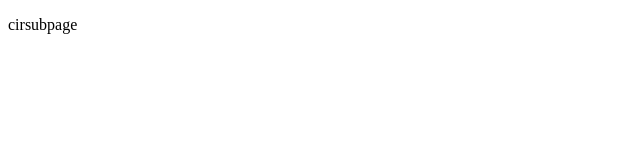
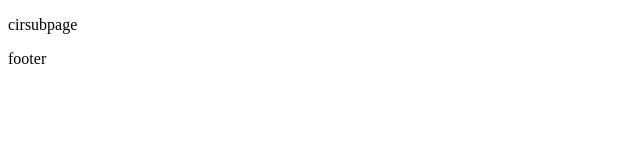
Before and after one commit to byteAr/cirsubpage, an Angular app: page / in a window 1280 px wide. Shown: the top 160 px of the page, without its empty margins (0-640 px from the left). Built offline with nearby package versions, Linux system fonts and the light colour scheme.

Commit message:
prueba 2

```diff
--- a/src/app/app.html
+++ b/src/app/app.html
@@ -1 +1,2 @@
 <p>cirsubpage</p>
+<p>footer</p>
```
